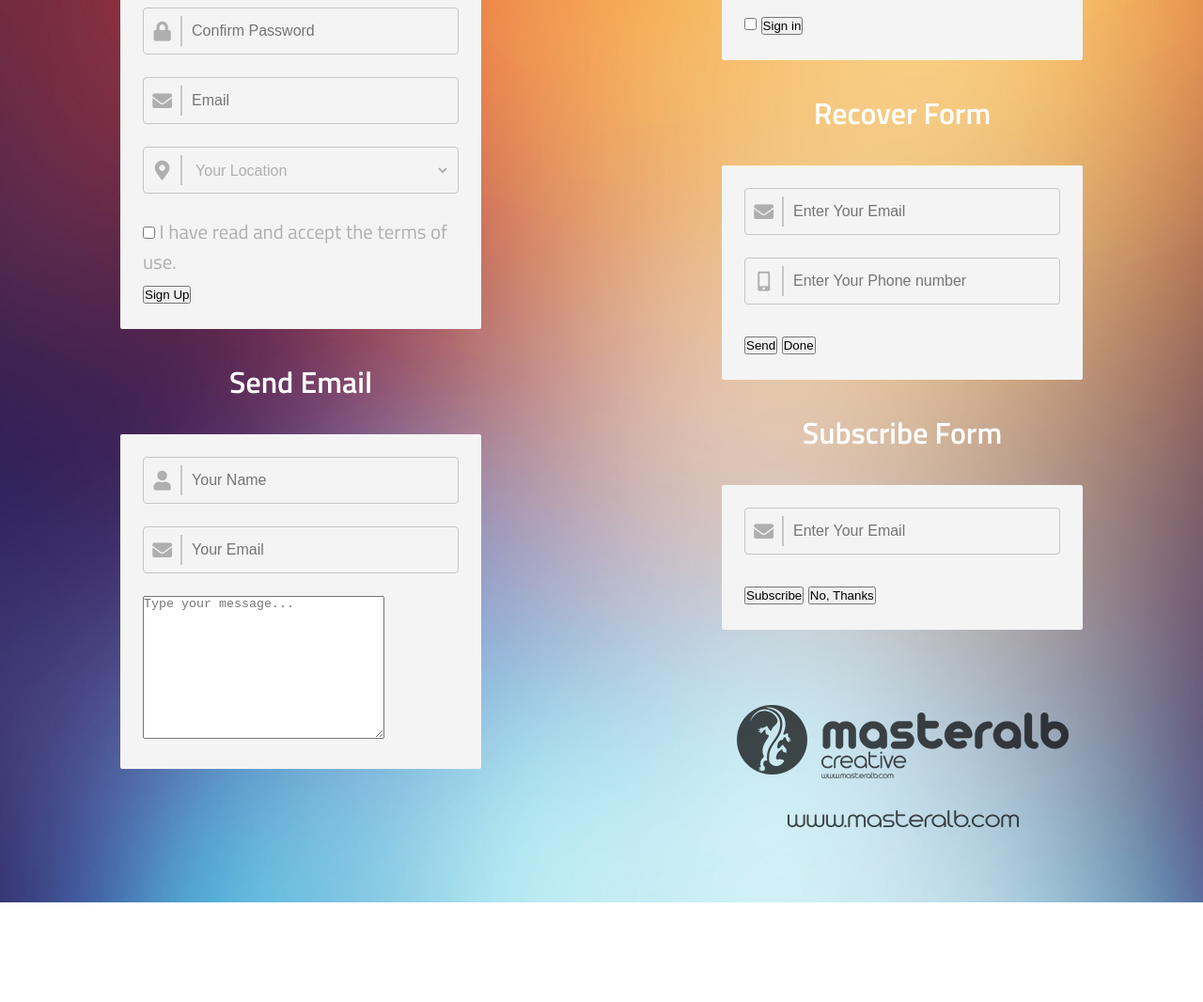
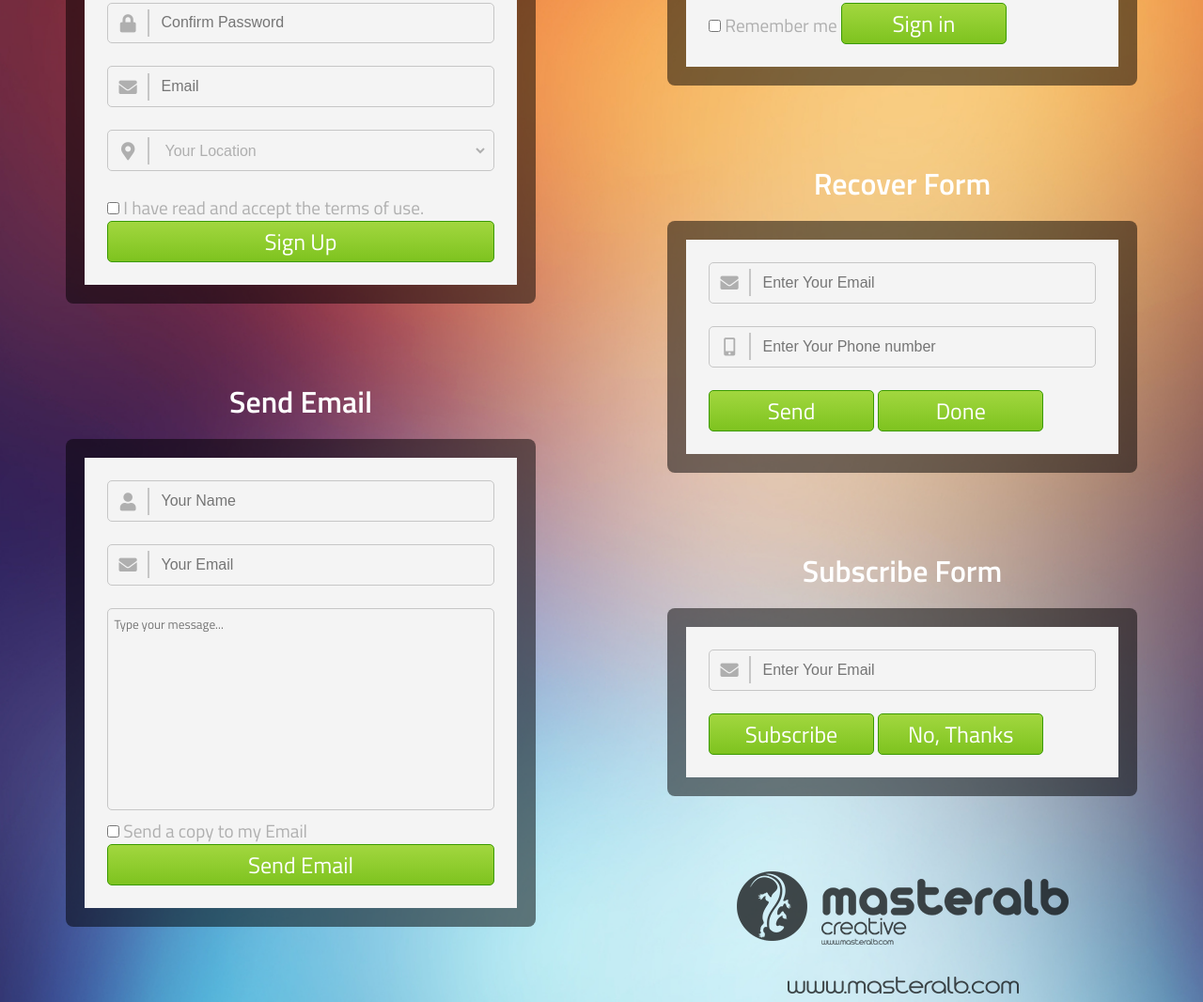
Before and after one commit to Pryku92/Masteralb.com, a plain HTML site: page index.html in a window 1280 px wide. Shown: the part 432-1498 px from the top of the page at 94% size. Before the commit the page ends 1392 px from the top, so only its background shows below. Drawn offline with Linux system fonts and the light colour scheme.

Commit message:
regular commit

```diff
--- a/index.html
+++ b/index.html
@@ -72,13 +72,13 @@
           </select>
         </div>
 
-        <div class="checkbox-box">
+        <div class="checkbox-wrapper">
           <label for="terms" class="hidden">terms of use checkbox</label>
           <input type="checkbox" name="user_terms" id="terms">
           <span class="checkbox-label">I have read and accept the terms of use.</span>
         </div>
 
-        <button class="btn-green btn-block">Sign Up</button>
+        <button class="btn-block">Sign Up</button>
       </form>
     </section>
 
@@ -105,6 +105,11 @@
         </div>
 
         <textarea name="" id="" cols="30" rows="10" placeholder="Type your message..."></textarea>
+
+        <input type="checkbox">
+        <span>Send a copy to my Email</span>
+
+        <button class="btn-block">Send Email</button>
       </form>
     </section>
 
@@ -131,6 +136,7 @@
         </div>
 
         <input type="checkbox" name="" id="">
+        <span>Remember me</span>
 
         <button>Sign in</button>
       </form>
--- a/style.css
+++ b/style.css
@@ -18,48 +18,50 @@ body {
 .top-logo {
   display: block;
   margin: 5vh auto;
-  width: 23%;
   opacity: 0.6;
 }
 
 .bottom-logo {
   display: block;
-  margin: 5rem auto;
+  margin: 0 auto;
   opacity: 0.7;
 }
 
 main {
   display: flex;
   flex-flow: column wrap;
-  max-height: 1300px;
+  max-height: 1600px;
 }
 
 section {
   margin: 0 auto;
-  width: 30%;
+  width: 500px;
+  margin-bottom: 5rem;
 }
 
 h2 {
   font-size: 2rem;
   color: #fff;
   text-align: center;
-  margin: 2rem 0;
+  margin-bottom: 1rem;
 }
 
 form {
   background: #f4f4f4;
+  background-clip: padding-box;
   padding: 1.5rem;
-  border-radius: 2px;
+  border: 20px solid rgba(0, 0, 0, 0.5);
+  border-radius: 0.5rem;
   color: #afafaf;
-  font-size: 1.3rem;
+  font-size: 1.2rem;
 }
 
 .input-box {
   border: 1px solid #c6c6c6;
   display: flex;
-  border-radius: 4px;
+  border-radius: 5px;
   margin-bottom: 1.5rem;
-  padding: 0.5rem;
+  padding: 0.4rem;
   padding-left: 0;
 }
 
@@ -67,14 +69,14 @@ form {
   display: inline-block;
   text-align: center;
   border-right: 2px solid #c6c6c6;
-  flex: 1;
+  flex: 1 1.1rem;
 }
 
 .input-box input {
   border: none;
   background: inherit;
   color: inherit;
-  flex: 7;
+  flex: 14;
   padding-left: 3%;
   font-size: 1rem;
 }
@@ -83,12 +85,40 @@ select {
   border: none;
   background: inherit;
   color: inherit;
-  flex: 7;
+  flex: 14;
   padding-left: 3%;
   font-size: 1rem;
 }
 
+textarea {
+  box-sizing: border-box;
+  width: 100%;
+  resize: none;
+  border: 1px solid #c6c6c6;
+  border-radius: 5px;
+  font-family: inherit;
+  background: inherit;
+  color: inherit;
+  padding: 0.4rem;
+}
 
+button {
+  color: #fff;
+  font-family: inherit;
+  font-size: 1.5rem;
+  background: #7ec31f;  /* fallback for old browsers */
+  background: -webkit-linear-gradient(to top, #7ec31f, #a2d73f);
+  background: linear-gradient(to top, #7ec31f, #a2d73f);
+  border: 1px solid #3a9a00;
+  border-radius: 5px;
+  width: 11rem;
+  padding: 0.2rem 0;
+}
+
+.btn-block {
+  display: block;
+  width: 100%;
+}
 
 .hidden {
   display: inline-block;
```
Also changed, not shown: assets/top-logo.png.
